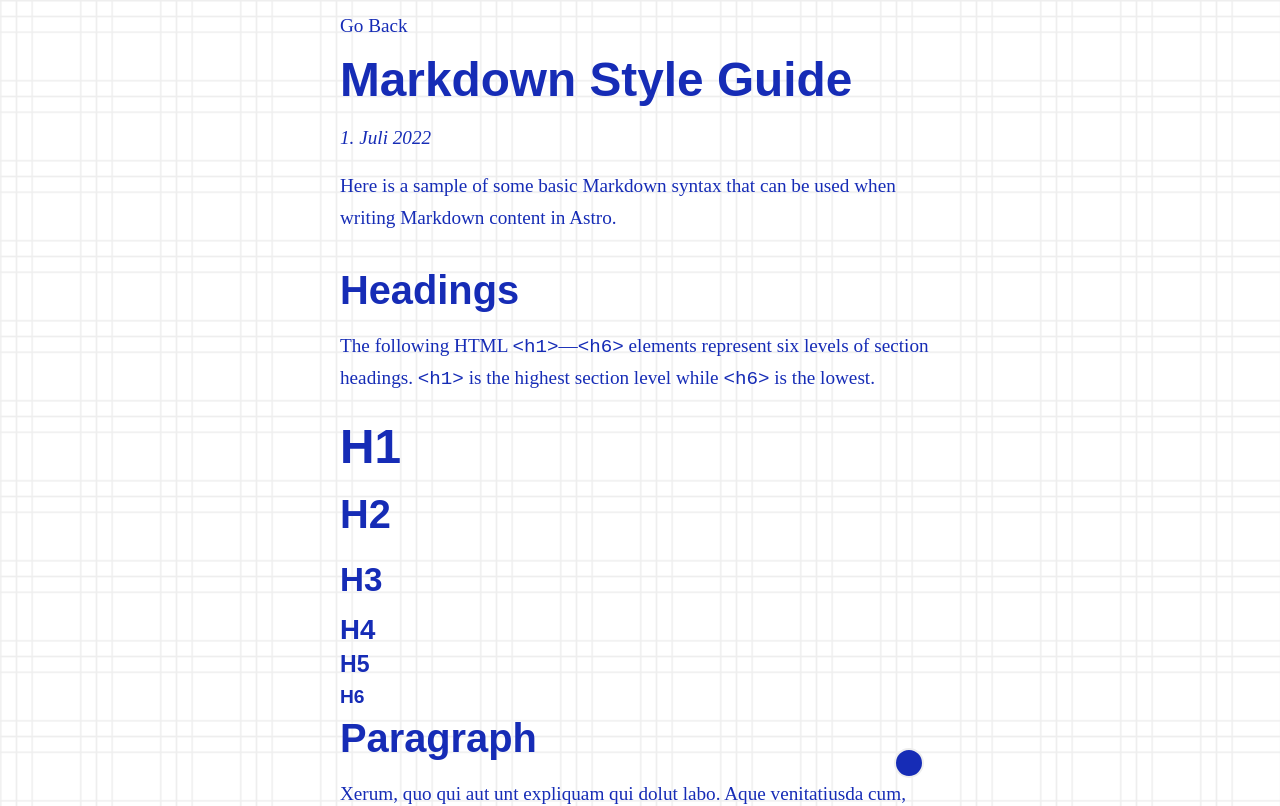
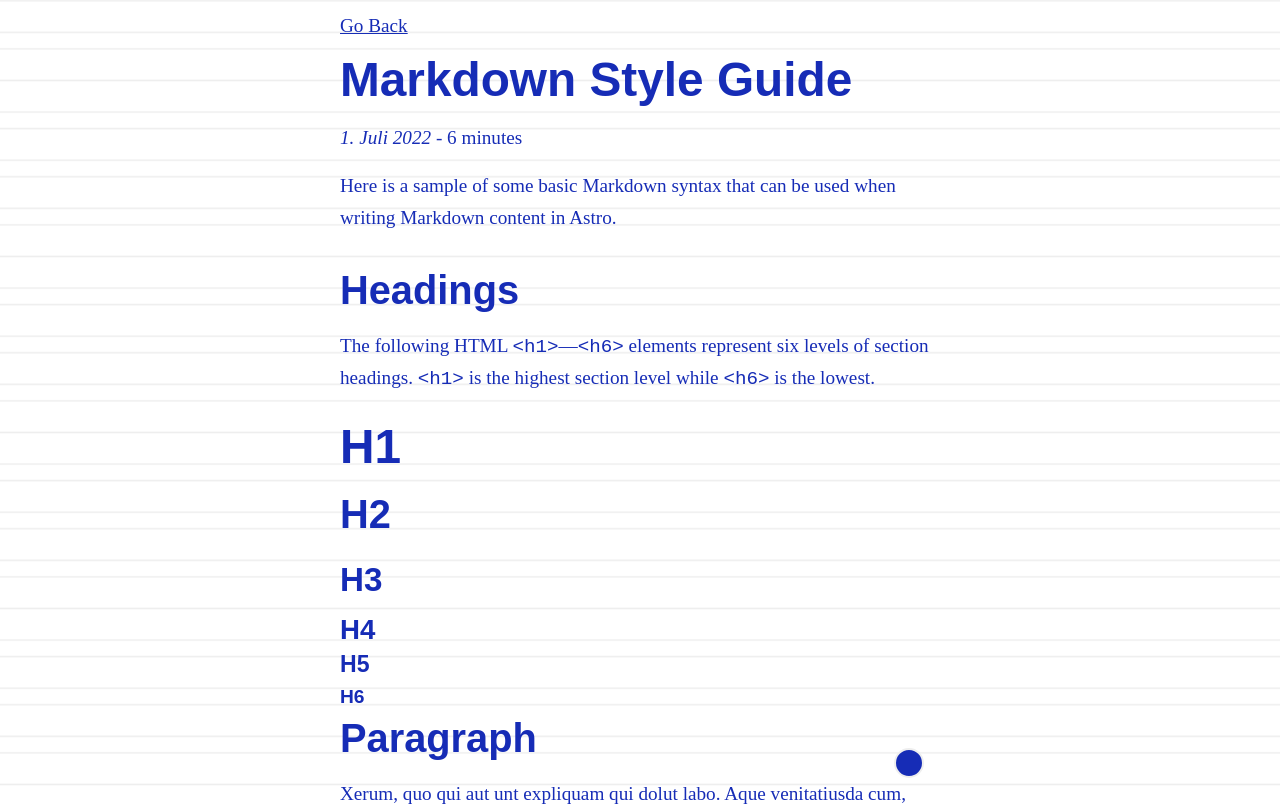
Before and after one commit to alexanderbetz/blog, an Astro site: page /blog/markdown-style-guide in a window 1280 px wide. Shown: the top 806 px of the page. Built offline with nearby package versions, Linux system fonts and the light colour scheme; Astro itself is replaced by a stand-in of ours.

Commit message:
feat: some style adjustments

````diff
--- a/src/content/blog/markdown-style-guide.md
+++ b/src/content/blog/markdown-style-guide.md
@@ -3,6 +3,7 @@
 description: 'Here is a sample of some basic Markdown syntax that can be used when writing Markdown content in Astro.'
 pubDate: 'Jul 01 2022'
 heroImage: '/blog-placeholder-1.jpg'
+readTime: '6 minutes'
 ---
 
 Here is a sample of some basic Markdown syntax that can be used when writing Markdown content in Astro.
@@ -43,9 +44,11 @@
 ![Alt text](./full/or/relative/path/of/image)
 ```
 
+and so the layout shift begins...
+
 ### Output
 
-![blog placeholder](/blog-placeholder-about.jpg)
+images are not supported by now; with image??
 
 ## Blockquotes
 
--- a/src/content/config.ts
+++ b/src/content/config.ts
@@ -1,4 +1,4 @@
-import { defineCollection, z } from 'astro:content';
+import { defineCollection, z } from 'astro:content'
 
 const blog = defineCollection({
     type: 'content',
@@ -8,9 +8,10 @@
         description: z.string(),
         // Transform string to Date object
         pubDate: z.coerce.date(),
+        readTime: z.string().optional(),
         updatedDate: z.coerce.date().optional(),
-		heroImage: z.string().optional(),
-	}),
-});
+        heroImage: z.string().optional()
+    })
+})
 
-export const collections = { blog };
+export const collections = { blog }
--- a/src/layouts/BaseLayout.astro
+++ b/src/layouts/BaseLayout.astro
@@ -19,7 +19,7 @@
     <BaseHead title={title} description={description} image={image} />
 </head>
 
-<body class="px-[25px] md:px-0 min-h-[100vh]">
+<body class="palette-1 px-[25px] md:px-0 min-h-[100vh]">
     <Header />
     <main class="max-w-[600px] mx-auto">
         <slot></slot>
--- /dev/null
+++ b/src/mdx-theme.ts
@@ -0,0 +1,540 @@
+export const githubLight = Object.freeze({
+    'colors': {
+        'activityBar.activeBorder': '#f9826c',
+        'activityBar.background': '#ffffff',
+        'activityBar.border': '#e1e4e8',
+        'activityBar.foreground': '#2f363d',
+        'activityBar.inactiveForeground': '#959da5',
+        'activityBarBadge.background': '#2188ff',
+        'activityBarBadge.foreground': '#ffffff',
+        'badge.background': '#dbedff',
+        'badge.foreground': '#005cc5',
+        'breadcrumb.activeSelectionForeground': '#586069',
+        'breadcrumb.focusForeground': '#2f363d',
+        'breadcrumb.foreground': '#6a737d',
+        'breadcrumbPicker.background': '#fafbfc',
+        'button.background': '#159739',
+        'button.foreground': '#ffffff',
+        'button.hoverBackground': '#138934',
+        'button.secondaryBackground': '#e1e4e8',
+        'button.secondaryForeground': '#1b1f23',
+        'button.secondaryHoverBackground': '#d1d5da',
+        'checkbox.background': '#fafbfc',
+        'checkbox.border': '#d1d5da',
+        'debugToolBar.background': '#ffffff',
+        'descriptionForeground': '#6a737d',
+        'diffEditor.insertedTextBackground': '#34d05822',
+        'diffEditor.removedTextBackground': '#d73a4922',
+        'dropdown.background': '#fafbfc',
+        'dropdown.border': '#e1e4e8',
+        'dropdown.foreground': '#2f363d',
+        'dropdown.listBackground': '#ffffff',
+        'editor.background': 'rgba(245, 245, 215, 0.5)',
+        'editor.findMatchBackground': '#ffdf5d',
+        'editor.findMatchHighlightBackground': '#ffdf5d66',
+        'editor.focusedStackFrameHighlightBackground': '#28a74525',
+        'editor.foldBackground': '#d1d5da11',
+        'editor.foreground': '#24292e',
+        'editor.inactiveSelectionBackground': '#0366d611',
+        'editor.lineHighlightBackground': '#f6f8fa',
+        'editor.linkedEditingBackground': '#0366d611',
+        'editor.selectionBackground': '#0366d625',
+        'editor.selectionHighlightBackground': '#34d05840',
+        'editor.selectionHighlightBorder': '#34d05800',
+        'editor.stackFrameHighlightBackground': '#ffd33d33',
+        'editor.wordHighlightBackground': '#34d05800',
+        'editor.wordHighlightBorder': '#24943e99',
+        'editor.wordHighlightStrongBackground': '#34d05800',
+        'editor.wordHighlightStrongBorder': '#24943e50',
+        'editorBracketHighlight.foreground1': '#005cc5',
+        'editorBracketHighlight.foreground2': '#e36209',
+        'editorBracketHighlight.foreground3': '#5a32a3',
+        'editorBracketHighlight.foreground4': '#005cc5',
+        'editorBracketHighlight.foreground5': '#e36209',
+        'editorBracketHighlight.foreground6': '#5a32a3',
+        'editorBracketMatch.background': '#34d05840',
+        'editorBracketMatch.border': '#34d05800',
+        'editorCursor.foreground': '#044289',
+        'editorError.foreground': '#cb2431',
+        'editorGroup.border': '#e1e4e8',
+        'editorGroupHeader.tabsBackground': '#f6f8fa',
+        'editorGroupHeader.tabsBorder': '#e1e4e8',
+        'editorGutter.addedBackground': '#28a745',
+        'editorGutter.deletedBackground': '#d73a49',
+        'editorGutter.modifiedBackground': '#2188ff',
+        'editorIndentGuide.activeBackground': '#d7dbe0',
+        'editorIndentGuide.background': '#eff2f6',
+        'editorLineNumber.activeForeground': '#24292e',
+        'editorLineNumber.foreground': '#1b1f234d',
+        'editorOverviewRuler.border': '#ffffff',
+        'editorWarning.foreground': '#f9c513',
+        'editorWhitespace.foreground': '#d1d5da',
+        'editorWidget.background': '#f6f8fa',
+        'errorForeground': '#cb2431',
+        'focusBorder': '#2188ff',
+        'foreground': '#444d56',
+        'gitDecoration.addedResourceForeground': '#28a745',
+        'gitDecoration.conflictingResourceForeground': '#e36209',
+        'gitDecoration.deletedResourceForeground': '#d73a49',
+        'gitDecoration.ignoredResourceForeground': '#959da5',
+        'gitDecoration.modifiedResourceForeground': '#005cc5',
+        'gitDecoration.submoduleResourceForeground': '#959da5',
+        'gitDecoration.untrackedResourceForeground': '#28a745',
+        'input.background': '#fafbfc',
+        'input.border': '#e1e4e8',
+        'input.foreground': '#2f363d',
+        'input.placeholderForeground': '#959da5',
+        'list.activeSelectionBackground': '#e2e5e9',
+        'list.activeSelectionForeground': '#2f363d',
+        'list.focusBackground': '#cce5ff',
+        'list.hoverBackground': '#ebf0f4',
+        'list.hoverForeground': '#2f363d',
+        'list.inactiveFocusBackground': '#dbedff',
+        'list.inactiveSelectionBackground': '#e8eaed',
+        'list.inactiveSelectionForeground': '#2f363d',
+        'notificationCenterHeader.background': '#e1e4e8',
+        'notificationCenterHeader.foreground': '#6a737d',
+        'notifications.background': '#fafbfc',
+        'notifications.border': '#e1e4e8',
+        'notifications.foreground': '#2f363d',
+        'notificationsErrorIcon.foreground': '#d73a49',
+        'notificationsInfoIcon.foreground': '#005cc5',
+        'notificationsWarningIcon.foreground': '#e36209',
+        'panel.background': '#f6f8fa',
+        'panel.border': '#e1e4e8',
+        'panelInput.border': '#e1e4e8',
+        'panelTitle.activeBorder': '#f9826c',
+        'panelTitle.activeForeground': '#2f363d',
+        'panelTitle.inactiveForeground': '#6a737d',
+        'pickerGroup.border': '#e1e4e8',
+        'pickerGroup.foreground': '#2f363d',
+        'progressBar.background': '#2188ff',
+        'quickInput.background': '#fafbfc',
+        'quickInput.foreground': '#2f363d',
+        'scrollbar.shadow': '#6a737d33',
+        'scrollbarSlider.activeBackground': '#959da588',
+        'scrollbarSlider.background': '#959da533',
+        'scrollbarSlider.hoverBackground': '#959da544',
+        'settings.headerForeground': '#2f363d',
+        'settings.modifiedItemIndicator': '#2188ff',
+        'sideBar.background': '#f6f8fa',
+        'sideBar.border': '#e1e4e8',
+        'sideBar.foreground': '#586069',
+        'sideBarSectionHeader.background': '#f6f8fa',
+        'sideBarSectionHeader.border': '#e1e4e8',
+        'sideBarSectionHeader.foreground': '#2f363d',
+        'sideBarTitle.foreground': '#2f363d',
+        'statusBar.background': '#ffffff',
+        'statusBar.border': '#e1e4e8',
+        'statusBar.debuggingBackground': '#f9826c',
+        'statusBar.debuggingForeground': '#ffffff',
+        'statusBar.foreground': '#586069',
+        'statusBar.noFolderBackground': '#ffffff',
+        'statusBarItem.prominentBackground': '#e8eaed',
+        'statusBarItem.remoteBackground': '#ffffff',
+        'statusBarItem.remoteForeground': '#586069',
+        'tab.activeBackground': '#ffffff',
+        'tab.activeBorder': '#ffffff',
+        'tab.activeBorderTop': '#f9826c',
+        'tab.activeForeground': '#2f363d',
+        'tab.border': '#e1e4e8',
+        'tab.hoverBackground': '#ffffff',
+        'tab.inactiveBackground': '#f6f8fa',
+        'tab.inactiveForeground': '#6a737d',
+        'tab.unfocusedActiveBorder': '#ffffff',
+        'tab.unfocusedActiveBorderTop': '#e1e4e8',
+        'tab.unfocusedHoverBackground': '#ffffff',
+        'terminal.ansiBlack': '#24292e',
+        'terminal.ansiBlue': '#0366d6',
+        'terminal.ansiBrightBlack': '#959da5',
+        'terminal.ansiBrightBlue': '#005cc5',
+        'terminal.ansiBrightCyan': '#3192aa',
+        'terminal.ansiBrightGreen': '#22863a',
+        'terminal.ansiBrightMagenta': '#5a32a3',
+        'terminal.ansiBrightRed': '#cb2431',
+        'terminal.ansiBrightWhite': '#d1d5da',
+        'terminal.ansiBrightYellow': '#b08800',
+        'terminal.ansiCyan': '#1b7c83',
+        'terminal.ansiGreen': '#28a745',
+        'terminal.ansiMagenta': '#5a32a3',
+        'terminal.ansiRed': '#d73a49',
+        'terminal.ansiWhite': '#6a737d',
+        'terminal.ansiYellow': '#dbab09',
+        'terminal.foreground': '#586069',
+        'terminal.tab.activeBorder': '#f9826c',
+        'terminalCursor.background': '#d1d5da',
+        'terminalCursor.foreground': '#005cc5',
+        'textBlockQuote.background': '#fafbfc',
+        'textBlockQuote.border': '#e1e4e8',
+        'textCodeBlock.background': '#f6f8fa',
+        'textLink.activeForeground': '#005cc5',
+        'textLink.foreground': '#0366d6',
+        'textPreformat.foreground': '#586069',
+        'textSeparator.foreground': '#d1d5da',
+        'titleBar.activeBackground': '#fff',
+        'titleBar.activeForeground': '#2f363d',
+        'titleBar.border': '#e1e4e8',
+        'titleBar.inactiveBackground': '#f6f8fa',
+        'titleBar.inactiveForeground': '#6a737d',
+        'tree.indentGuidesStroke': '#e1e4e8',
+        'welcomePage.buttonBackground': '#f6f8fa',
+        'welcomePage.buttonHoverBackground': '#e1e4e8'
+    },
+    'displayName': 'GitHub Light',
+    'name': 'github-light',
+    'semanticHighlighting': true,
+    'tokenColors': [
+        {
+            'scope': [
+                'comment',
+                'punctuation.definition.comment',
+                'string.comment'
+            ],
+            'settings': {
+                'foreground': '#6a737d'
+            }
+        },
+        {
+            'scope': [
+                'constant',
+                'entity.name.constant',
+                'variable.other.constant',
+                'variable.other.enummember',
+                'variable.language'
+            ],
+            'settings': {
+                'foreground': '#005cc5'
+            }
+        },
+        {
+            'scope': [
+                'entity',
+                'entity.name'
+            ],
+            'settings': {
+                'foreground': '#6f42c1'
+            }
+        },
+        {
+            'scope': 'variable.parameter.function',
+            'settings': {
+                'foreground': '#24292e'
+            }
+        },
+        {
+            'scope': 'entity.name.tag',
+            'settings': {
+                'foreground': '#22863a'
+            }
+        },
+        {
+            'scope': 'keyword',
+            'settings': {
+                'foreground': '#d73a49'
+            }
+        },
+        {
+            'scope': [
+                'storage',
+                'storage.type'
+            ],
+            'settings': {
+                'foreground': '#d73a49'
+            }
+        },
+        {
+            'scope': [
+                'storage.modifier.package',
+                'storage.modifier.import',
+                'storage.type.java'
+            ],
+            'settings': {
+                'foreground': '#24292e'
+            }
+        },
+        {
+            'scope': [
+                'string',
+                'punctuation.definition.string',
+                'string punctuation.section.embedded source'
+            ],
+            'settings': {
+                'foreground': '#032f62'
+            }
+        },
+        {
+            'scope': 'support',
+            'settings': {
+                'foreground': '#005cc5'
+            }
+        },
+        {
+            'scope': 'meta.property-name',
+            'settings': {
+                'foreground': '#005cc5'
+            }
+        },
+        {
+            'scope': 'variable',
+            'settings': {
+                'foreground': '#e36209'
+            }
+        },
+        {
+            'scope': 'variable.other',
+            'settings': {
+                'foreground': '#24292e'
+            }
+        },
+        {
+            'scope': 'invalid.broken',
+            'settings': {
+                'fontStyle': 'italic',
+                'foreground': '#b31d28'
+            }
+        },
+        {
+            'scope': 'invalid.deprecated',
+            'settings': {
+                'fontStyle': 'italic',
+                'foreground': '#b31d28'
+            }
+        },
+        {
+            'scope': 'invalid.illegal',
+            'settings': {
+                'fontStyle': 'italic',
+                'foreground': '#b31d28'
+            }
+        },
+        {
+            'scope': 'invalid.unimplemented',
+            'settings': {
+                'fontStyle': 'italic',
+                'foreground': '#b31d28'
+            }
+        },
+        {
+            'scope': 'carriage-return',
+            'settings': {
+                'background': '#d73a49',
+                'content': '^M',
+                'fontStyle': 'italic underline',
+                'foreground': '#fafbfc'
+            }
+        },
+        {
+            'scope': 'message.error',
+            'settings': {
+                'foreground': '#b31d28'
+            }
+        },
+        {
+            'scope': 'string variable',
+            'settings': {
+                'foreground': '#005cc5'
+            }
+        },
+        {
+            'scope': [
+                'source.regexp',
+                'string.regexp'
+            ],
+            'settings': {
+                'foreground': '#032f62'
+            }
+        },
+        {
+            'scope': [
+                'string.regexp.character-class',
+                'string.regexp constant.character.escape',
+                'string.regexp source.ruby.embedded',
+                'string.regexp string.regexp.arbitrary-repitition'
+            ],
+            'settings': {
+                'foreground': '#032f62'
+            }
+        },
+        {
+            'scope': 'string.regexp constant.character.escape',
+            'settings': {
+                'fontStyle': 'bold',
+                'foreground': '#22863a'
+            }
+        },
+        {
+            'scope': 'support.constant',
+            'settings': {
+                'foreground': '#005cc5'
+            }
+        },
+        {
+            'scope': 'support.variable',
+            'settings': {
+                'foreground': '#005cc5'
+            }
+        },
+        {
+            'scope': 'meta.module-reference',
+            'settings': {
+                'foreground': '#005cc5'
+            }
+        },
+        {
+            'scope': 'punctuation.definition.list.begin.markdown',
+            'settings': {
+                'foreground': '#e36209'
+            }
+        },
+        {
+            'scope': [
+                'markup.heading',
+                'markup.heading entity.name'
+            ],
+            'settings': {
+                'fontStyle': 'bold',
+                'foreground': '#005cc5'
+            }
+        },
+        {
+            'scope': 'markup.quote',
+            'settings': {
+                'foreground': '#22863a'
+            }
+        },
+        {
+            'scope': 'markup.italic',
+            'settings': {
+                'fontStyle': 'italic',
+                'foreground': '#24292e'
+            }
+        },
+        {
+            'scope': 'markup.bold',
+            'settings': {
+                'fontStyle': 'bold',
+                'foreground': '#24292e'
+            }
+        },
+        {
+            'scope': [
+                'markup.underline'
+            ],
+            'settings': {
+                'fontStyle': 'underline'
+            }
+        },
+        {
+            'scope': [
+                'markup.strikethrough'
+            ],
+            'settings': {
+                'fontStyle': 'strikethrough'
+            }
+        },
+        {
+            'scope': 'markup.inline.raw',
+            'settings': {
+                'foreground': '#005cc5'
+            }
+        },
+        {
+            'scope': [
+                'markup.deleted',
+                'meta.diff.header.from-file',
+                'punctuation.definition.deleted'
+            ],
+            'settings': {
+                'background': '#ffeef0',
+                'foreground': '#b31d28'
+            }
+        },
+        {
+            'scope': [
+                'markup.inserted',
+                'meta.diff.header.to-file',
+                'punctuation.definition.inserted'
+            ],
+            'settings': {
+                'background': '#f0fff4',
+                'foreground': '#22863a'
+            }
+        },
+        {
+            'scope': [
+                'markup.changed',
+                'punctuation.definition.changed'
+            ],
+            'settings': {
+                'background': '#ffebda',
+                'foreground': '#e36209'
+            }
+        },
+        {
+            'scope': [
+                'markup.ignored',
+                'markup.untracked'
+            ],
+            'settings': {
+                'background': '#005cc5',
+                'foreground': '#f6f8fa'
+            }
+        },
+        {
+            'scope': 'meta.diff.range',
+            'settings': {
+                'fontStyle': 'bold',
+                'foreground': '#6f42c1'
+            }
+        },
+        {
+            'scope': 'meta.diff.header',
+            'settings': {
+                'foreground': '#005cc5'
+            }
+        },
+        {
+            'scope': 'meta.separator',
+            'settings': {
+                'fontStyle': 'bold',
+                'foreground': '#005cc5'
+            }
+        },
+        {
+            'scope': 'meta.output',
+            'settings': {
+                'foreground': '#005cc5'
+            }
+        },
+        {
+            'scope': [
+                'brackethighlighter.tag',
+                'brackethighlighter.curly',
+                'brackethighlighter.round',
+                'brackethighlighter.square',
+                'brackethighlighter.angle',
+                'brackethighlighter.quote'
+            ],
+            'settings': {
+                'foreground': '#586069'
+            }
+        },
+        {
+            'scope': 'brackethighlighter.unmatched',
+            'settings': {
+                'foreground': '#b31d28'
+            }
+        },
+        {
+            'scope': [
+                'constant.other.reference.link',
+                'string.other.link'
+            ],
+            'settings': {
+                'fontStyle': 'underline',
+                'foreground': '#032f62'
+            }
+        }
+    ],
+    'type': 'light'
+})
--- a/src/pages/blog/[...slug].astro
+++ b/src/pages/blog/[...slug].astro
@@ -19,9 +19,14 @@
 <BlogPost {...post.data}>
     <a href="/"><p>Go Back</p></a>
     <h1>{post.data.title}</h1>
-    <p class="italic">
+    <p>
+        <span class="italic">
         <FormattedDate date={post.data.pubDate}></FormattedDate>
+            </span>
+        {post.data.readTime && <span>- {post.data.readTime}</span>}
     </p>
 
-    <Content />
+    <div class="flex flex-col [&_img]:hidden">
+        <Content />
+    </div>
 </BlogPost>
--- a/src/styles/index.css
+++ b/src/styles/index.css
@@ -6,18 +6,6 @@
   :root {
     --hue: 0deg;
     --color: var(--hue) 78% 40%;
-
-    --astro-code-color-text: #24292e;
-    --astro-code-color-background: #ffffff;
-    --astro-code-token-constant: #005cc5;
-    --astro-code-token-string: #770000;
-    --astro-code-token-comment: #6a737d;
-    --astro-code-token-keyword: #24292e;
-    --astro-code-token-parameter: #aa0000;
-    --astro-code-token-function: #6f42c1;
-    --astro-code-token-string-expression: #22863a;
-    --astro-code-token-punctuation: #dd0000;
-    --astro-code-token-link: #ee0000;
   }
 
   body {
@@ -27,13 +15,14 @@
         #eeeeee 1px,
         transparent 1px,
         transparent 1rem
-    ), repeating-linear-gradient(
-        90deg,
-        #eeeeee,
-        #eeeeee 1px,
-        transparent 1px,
-        transparent 1rem
     );
+    /*, repeating-linear-gradient(
+        /*    90deg,*/
+    /*    #eeeeee,*/
+    /*    #eeeeee 1px,*/
+    /*    transparent 1px,*/
+    /*    transparent 1rem*/
+    /*);*/
     color: hsl(var(--color))
   }
 
@@ -131,8 +120,8 @@
   }
 
   pre {
-    background-color: rgba(245, 245, 215, 0.5);
     display: block;
+    line-height: 1rem;
     margin-bottom: 2rem;
     margin-top: 1rem;
     padding: 1rem;
@@ -146,6 +135,14 @@
     line-height: 1rem;
   }
 
+  kbd {
+    background-color: #eeeeee;
+    border: 1px solid #cccccc;
+    color: black;
+    font-size: 1rem;
+    padding: 2px 4px;
+  }
+
   blockquote {
 
     p {
@@ -157,6 +154,14 @@
     }
   }
 
+  abbr {
+    cursor: help;
+  }
+
+  h4 + blockquote, h5 + blockquote, h6 + blockquote {
+    margin-top: 1rem;
+  }
+
   b, strong {
     font-weight: 700;
   }
@@ -166,15 +171,18 @@
   }
 
   ul, ol {
-
     li {
-
       ol, ul {
         padding-top: 1rem;
         margin-bottom: 1rem;
         margin-left: 2rem;
       }
     }
+  }
+
+  /* footnotes fix */
+  li p:first-child {
+    padding-top: 0;
   }
 
   ul {
@@ -199,15 +207,12 @@
       }
 
       ul {
-
         li {
-
           &:before {
             content: '';
           }
 
           ol {
-
             li {
               counter-increment: alt-level;
 
@@ -220,7 +225,6 @@
       }
 
       ol {
-
         li {
           counter-increment: sub-level;
 
@@ -229,9 +233,7 @@
           }
 
           ul {
-
             li {
-
               &:before {
                 content: '';
               }
@@ -239,7 +241,6 @@
           }
 
           ol {
-
             li {
               counter-increment: sub-sub-level;
 
@@ -264,7 +265,7 @@
     padding-top: 3rem;
   }
 
-  a:hover {
+  a {
     text-decoration: underline;
   }
 
````
Also changed, not shown: astro.config.mjs (+3 -7 lines), src/components/Footer.astro (+9 -9 lines). Lines whose indentation alone changed are shown as unchanged.
